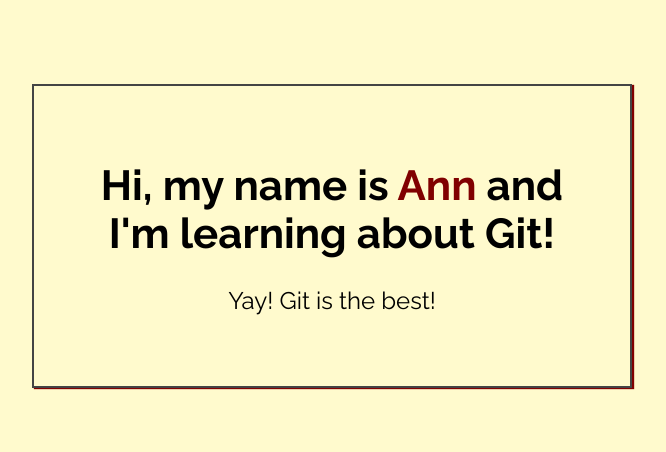
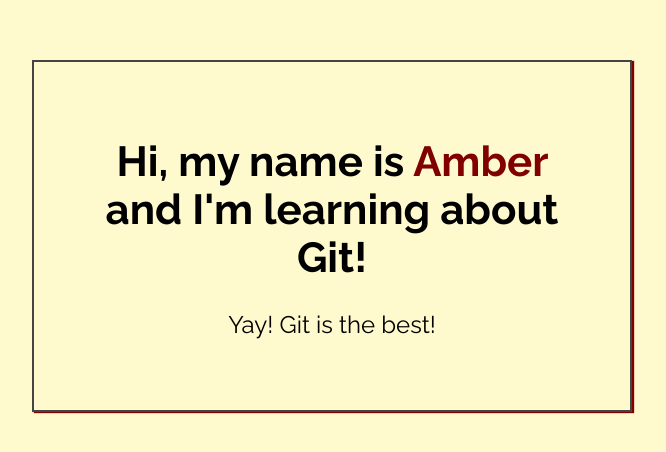
Before and after one commit to amber-frank/my-first-repo, a plain HTML site: page index.html in a window 1280 px wide. Shown: the part 164-616 px from the top of the page, without its empty margins (308-974 px from the left). Drawn offline with Linux system fonts and the light colour scheme.

Commit message:
Added name to index.html

```diff
--- a/index.html
+++ b/index.html
@@ -14,7 +14,7 @@
 <body>
 
     <div class="greeting">
-        <h1>Hi, my name is <span class="highlight">Ann</span> and I'm learning about Git! </h1>
+        <h1>Hi, my name is <span class="highlight">Amber</span> and I'm learning about Git! </h1>
 
         <p>Yay! Git is the best!</p>
     </div>
```
